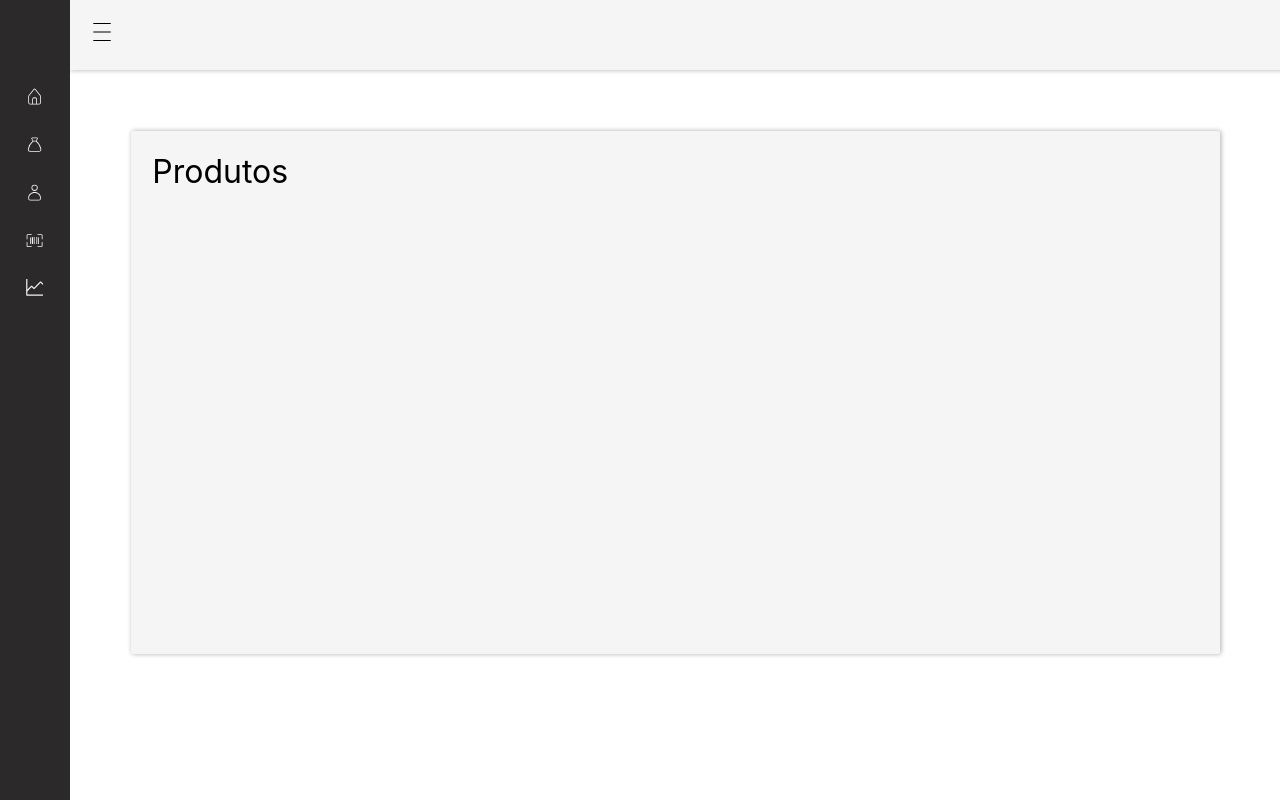
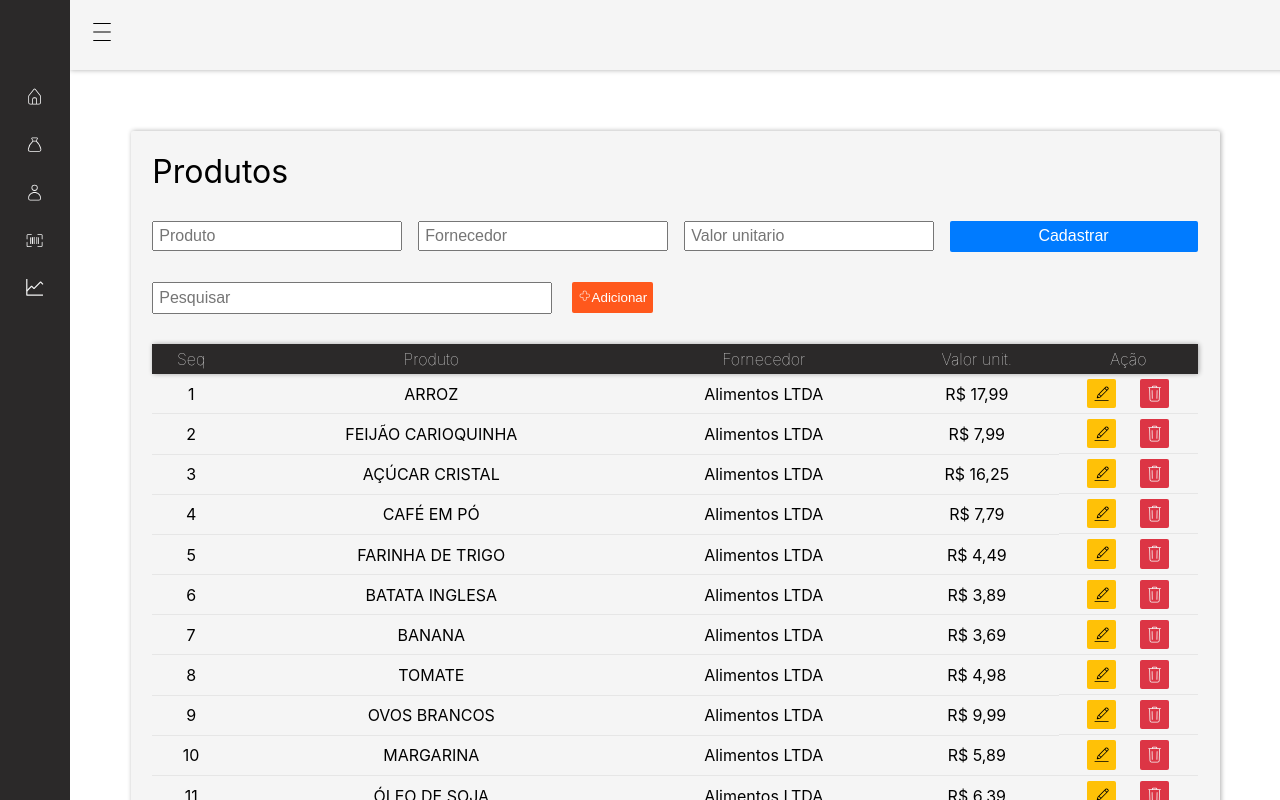
Before and after one commit to Maxwell-Alexander/App-Dashboard-Controle-PESSOAL, a React (Vite) app in the folder frontend-web/: page /produtos in a window 1280 px wide. Shown: the top 800 px of the page. Built offline with nearby package versions, Linux system fonts and the light colour scheme.

Commit message:
Implementação da barra de pesquisa na tabelas da pagina de produtos

```diff
--- a/frontend-web/src/components/forms/FormCliente.jsx
+++ b/frontend-web/src/components/forms/FormCliente.jsx
@@ -3,6 +3,8 @@ import stylesTbl from '../../styles/Table.module.css'
 import { CiEdit, CiTrash } from "react-icons/ci";
 
 import BtoAdicionar from './BtoAdicionar';
+import inputDeBuscaClient from '../../functions/inputDeBusca';
+
 
 function FormClient() {
 
@@ -42,40 +44,6 @@ function FormClient() {
 
 
 
-
-    function buscar() {
-
-        const INPUT_BUSCA = document.getElementById('campoBusca');
-        const TABELA_CLIENTES = document.getElementById('tableCliente').childNodes[1];
-
-
-        INPUT_BUSCA.addEventListener('keyup', () => {
-
-            let datas = INPUT_BUSCA.value.toUpperCase();
-            let linhas = TABELA_CLIENTES.getElementsByTagName('tr');
-
-
-            for (let posicao in linhas) {
-
-                if (true === isNaN(posicao)) {
-                    continue;
-                }
-
-                let conteudoLinhas = linhas[posicao].innerHTML.toUpperCase();
-
-                if (true === conteudoLinhas.includes(datas)) {
-                    linhas[posicao].style.display = '';
-                } else {
-                    linhas[posicao].style.display = 'none';
-                }
-            }
-
-        })
-
-    }
-
-
-
     return (
 
         <>
@@ -86,12 +54,12 @@ function FormClient() {
             </form>
 
             <span className={styles.boxBusca}>
-                <input type="search" id="campoBusca" className={styles.campoBusca} name="campo busca" aria-label="campo busca" placeholder="Pesquisar" onKeyUp={buscar} />
-                <BtoAdicionar onClick={buscar} />
+                <input type="search" id="campoBusca" className={styles.campoBusca} name="campo busca" aria-label="campo busca" placeholder="Pesquisar" onKeyUp={inputDeBuscaClient} />
+                <BtoAdicionar />
             </span>
 
             <div>
-                <table className={stylesTbl.table} id='tableCliente'>
+                <table className={stylesTbl.table} id='table'>
                     <thead>
                         <tr>
                             <th>Seq</th>
@@ -102,7 +70,7 @@ function FormClient() {
                     </thead>
                     <tbody>
                         {clientes.map((data, indice) => (
-                            <tr key={indice + 1} className="infoCliente">
+                            <tr key={indice + 1} >
                                 <td>{indice + 1}</td>
                                 <td>{data.nome}</td>
                                 <td>{data.tel}</td>
--- /dev/null
+++ b/frontend-web/src/components/forms/FormProdutos.jsx
@@ -0,0 +1,86 @@
+import styles from '../../styles/Forms.module.css';
+import stylesTbl from '../../styles/Table.module.css'
+import { CiEdit, CiTrash } from "react-icons/ci";
+
+import BtoAdicionar from './BtoAdicionar';
+import inputDeBuscaClient from '../../functions/inputDeBusca';
+
+
+
+function FormProduto() {
+
+    const produtos = [
+        { produto: 'Arroz', fornecedor: 'Alimentos LTDA', valorProduto: '17,99' },
+        { produto: 'Feijão Carioquinha', fornecedor: 'Alimentos LTDA', valorProduto: '7,99' },
+        { produto: 'Açúcar Cristal', fornecedor: 'Alimentos LTDA', valorProduto: '16,25' },
+        { produto: 'Café em Pó', fornecedor: 'Alimentos LTDA', valorProduto: '7,79' },
+        { produto: 'Farinha de Trigo', fornecedor: 'Alimentos LTDA', valorProduto: '4,49' },
+        { produto: 'Batata Inglesa', fornecedor: 'Alimentos LTDA', valorProduto: '3,89' },
+        { produto: 'Banana', fornecedor: 'Alimentos LTDA', valorProduto: '3,69' },
+        { produto: 'Tomate', fornecedor: 'Alimentos LTDA', valorProduto: '4,98' },
+        { produto: 'Ovos Brancos', fornecedor: 'Alimentos LTDA', valorProduto: '9,99' },
+        { produto: 'Margarina', fornecedor: 'Alimentos LTDA', valorProduto: '5,89' },
+        { produto: 'Óleo de Soja', fornecedor: 'Alimentos LTDA', valorProduto: '6,39' },
+        { produto: 'Leite Integral', fornecedor: 'Alimentos LTDA', valorProduto: '4,59' },
+        { produto: 'Macarrão Espaguete', fornecedor: 'Alimentos LTDA', valorProduto: '3,09' },
+        { produto: 'Pão Francês', fornecedor: 'Alimentos LTDA', valorProduto: '10,99' },
+        { produto: 'Sabão em Pó', fornecedor: 'Alimentos LTDA', valorProduto: '4,39' },
+        { produto: 'Sabão em Barra', fornecedor: 'Alimentos LTDA', valorProduto: '10,98' },
+        { produto: 'Água Sanitária', fornecedor: 'Alimentos LTDA', valorProduto: '1,29' },
+        { produto: 'Detergente Líquido', fornecedor: 'Alimentos LTDA', valorProduto: '1,19' },
+        { produto: 'Papel Higiênico', fornecedor: 'Alimentos LTDA', valorProduto: '2,59' },
+        { produto: 'Creme Dental', fornecedor: 'Alimentos LTDA', valorProduto: '3,99' },
+        { produto: 'Sabonete Liquido', fornecedor: 'Alimentos LTDA', valorProduto: '1,99' },
+        { produto: 'Carne Coxão Mole', fornecedor: 'Alimentos LTDA', valorProduto: '33,00' },
+        { produto: 'Carne Acém', fornecedor: 'Alimentos LTDA', valorProduto: '23,99' }
+    ];
+
+    return (
+
+        <>
+            <form action="" className={styles.form}>
+                <input type="text" id="produto" name="produto" aria-label="produto" placeholder="Produto" required />
+                <input type="text" id="fornecedor" name="fornecedor" aria-label="fornecedor" placeholder="Fornecedor" required />
+                <input type="number" id="valorProduto" name="valorProduto" aria-label="valorProduto" placeholder="Valor unitario" step="0.01" required />
+                <input type="submit" className={styles.bto_cadastrar} value="Cadastrar" />
+            </form>
+
+            <span className={styles.boxBusca}>
+                <input type="search" id="campoBusca" className={styles.campoBusca} name="campo busca" aria-label="campo busca" placeholder="Pesquisar" onKeyUp={inputDeBuscaClient} />
+                <BtoAdicionar />
+            </span>
+
+            <div>
+                <table className={stylesTbl.table} id='table'>
+                    <thead>
+                        <tr>
+                            <th>Seq</th>
+                            <th>Produto</th>
+                            <th>Fornecedor</th>
+                            <th>Valor unit.</th>
+                            <th>Ação</th>
+                        </tr>
+                    </thead>
+                    <tbody>
+                        {produtos.map((data, indice) => (
+                            <tr key={indice + 1}>
+                                <td>{indice + 1}</td>
+                                <td>{data.produto.toUpperCase()}</td>
+                                <td>{data.fornecedor}</td>
+                                <td>R$ {data.valorProduto}</td>
+                                <td className={stylesTbl.btoAcoes}>
+                                    <span className={stylesTbl.iconEdit} title='Editar'><CiEdit /></span>
+                                    <span className={stylesTbl.iconDelete} title='Excluir'><CiTrash /></span>
+                                </td>
+
+                            </tr>
+                        ))}
+                    </tbody>
+                </table>
+            </div>
+        </>
+    );
+
+}
+
+export default FormProduto;
--- /dev/null
+++ b/frontend-web/src/functions/inputDeBusca.jsx
@@ -0,0 +1,32 @@
+function inputDeBuscaClient() {
+
+    const INPUT_BUSCA = document.getElementById('campoBusca');
+    const TABELA_CLIENTES = document.getElementById('table').childNodes[1];
+
+
+    INPUT_BUSCA.addEventListener('keyup', () => {
+
+        let datas = INPUT_BUSCA.value.toUpperCase();
+        let linhas = TABELA_CLIENTES.getElementsByTagName('tr');
+
+
+        for (let posicao in linhas) {
+
+            if (true === isNaN(posicao)) {
+                continue;
+            }
+
+            let conteudoLinhas = linhas[posicao].innerHTML.toUpperCase();
+
+            if (true === conteudoLinhas.includes(datas)) {
+                linhas[posicao].style.display = '';
+            } else {
+                linhas[posicao].style.display = 'none';
+            }
+        }
+
+    })
+
+}
+
+export default inputDeBuscaClient;
--- a/frontend-web/src/pages/Produtos.jsx
+++ b/frontend-web/src/pages/Produtos.jsx
@@ -1,4 +1,5 @@
 import styles from '../styles/Container.module.css';
+import FormProduto from '../components/forms/FormProdutos';
 
 
 function Produtos() {
@@ -6,6 +7,7 @@ function Produtos() {
     return (
         <div className={styles.containerPage}>
             <h2>Produtos</h2>
+            <FormProduto />
         </div>
     );
 
```
